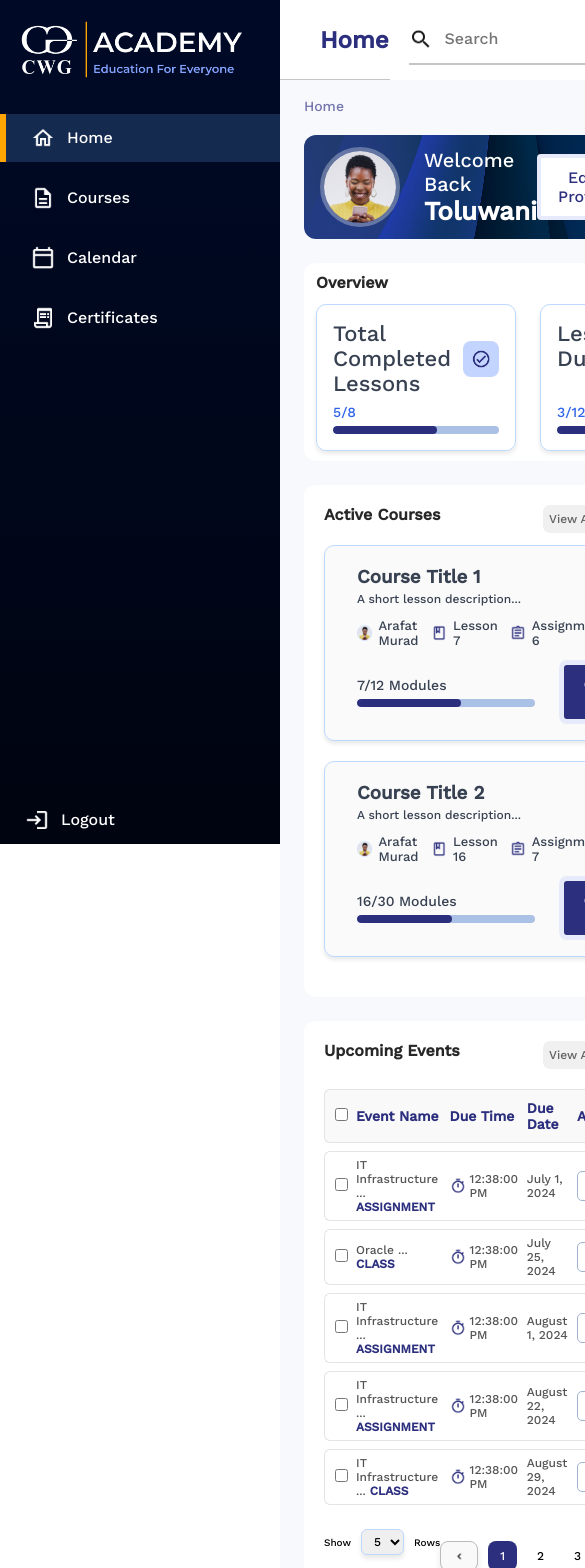
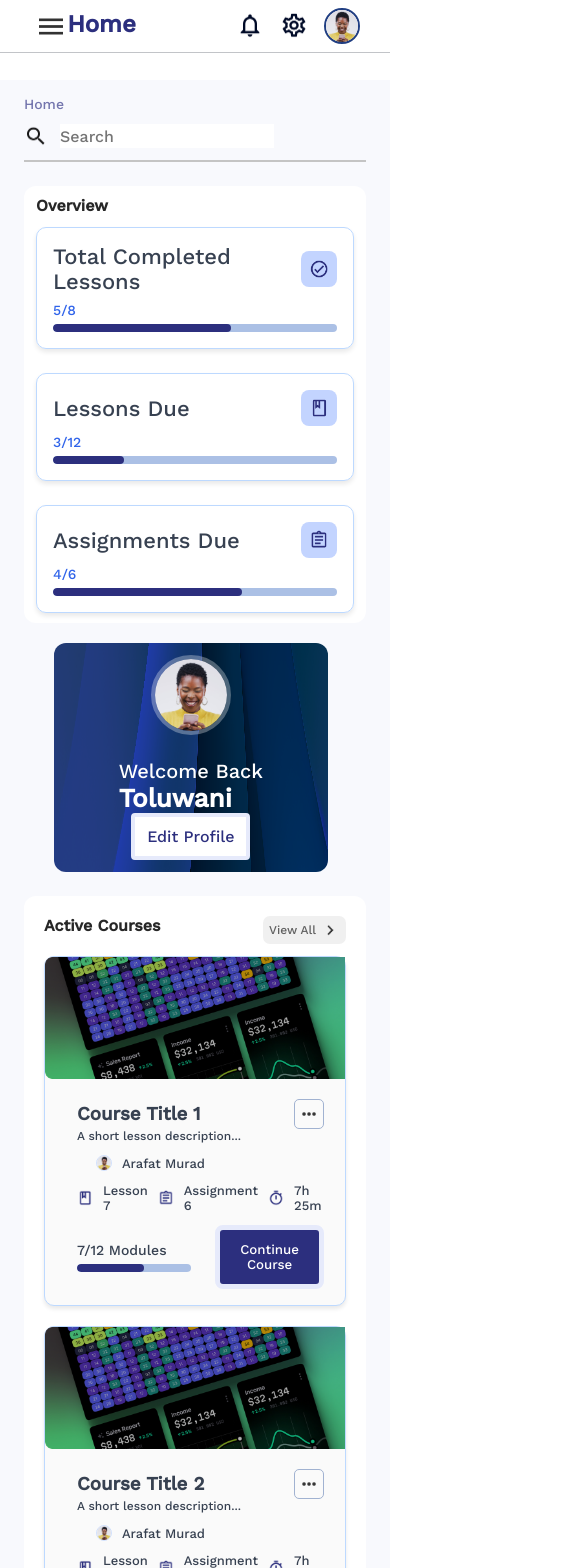
Before and after one commit to Emmanuel111111111111111/LMS-Academy, a React (Vite) app: page /dashboard/overview in a window 390 px wide. Shown: the top 1568 px of the page, 585 px wide, since content can reach past the window. Built offline with nearby package versions, Linux system fonts and the light colour scheme.

Commit message:
Mobile view
Mobile view for Home_user done

```diff
--- a/src/Components/Header/Header.jsx
+++ b/src/Components/Header/Header.jsx
@@ -47,6 +47,7 @@ export const Header = () => {
         <div className={styles.header}>
 
             <div className={styles.headerLeft}>
+                <img src={getImageUrl('menu.png')} />
                 <h3>{PageTitle}</h3>
                 <div className={styles.links}>
                     {linkList.map(({ title, link }, index) => (
--- a/src/Components/Header/Header.module.css
+++ b/src/Components/Header/Header.module.css
@@ -13,7 +13,7 @@
 
 .headerLeft {
     display: flex;
-    align-items: center;
+    align-items: left;
     gap: 20px;
     margin-left: 280px;
 }
@@ -98,3 +98,23 @@
     width: 100%;
     height: 100%;
 }
+
+@media screen and (max-width: 400px) {
+    .header{
+        padding: 8px 10px;
+        height: auto;
+        width: 100%;
+        justify-content: center;
+        left: 0;
+        right: 0;
+    }
+    .searchBar{
+        display: none;
+
+    }
+    .headerLeft{
+        margin-right: 100px;
+        gap: 0px;
+        margin-left: 5px;
+    }
+}
--- a/src/Components/Navbar/Navbar.module.css
+++ b/src/Components/Navbar/Navbar.module.css
@@ -79,3 +79,9 @@
     width: 24px;
     height: 24px;
 }
+
+@media screen and (max-width: 600px) {
+    div.theWhole {
+      display: none;
+    }
+  }
--- a/src/Page/Overviewpage/Overview.jsx
+++ b/src/Page/Overviewpage/Overview.jsx
@@ -1,3 +1,4 @@
+/* eslint-disable react/jsx-key */
 import React, { useRef, useState } from "react";
 import styles from './Overview.module.css';
 import { getImageUrl } from "../../utilis";
@@ -130,8 +131,11 @@ export const Overview = () => {
         <>
         <div className={styles.whole}>
             <a>Home</a>
-
-            <div className={styles.welcomeBanner}>
+                <div className={styles.searchBar}>
+                    <img src={getImageUrl('searchIcon.png')} />
+                    <input type="text" placeholder="Search" />
+                </div>
+            <div className={styles.welcomeBanner}>{/* this needs to move below overview*/}
                 <div className={styles.left}>
                     <img src={getImageUrl('avatar.png')} />
                     <div className={styles.text}>
@@ -200,9 +204,11 @@ export const Overview = () => {
                             <p>{course.description}</p>
                             <div className={styles.courseData}>
                                 <div className={styles.profile}><img src={getImageUrl('profile.png')} alt="" />{course.teacher}</div>
-                                <div><img src={getImageUrl('lesson.png')} alt="" />Lesson {course.currentLesson}</div>
-                                <div><img src={getImageUrl('assignment.png')} alt="" />Assignment {course.currentAssignment}</div>
-                                <div><img src={getImageUrl('timer.png')} alt="" />{course.time}</div>
+                                <div className={styles.coursedatas}>
+                                    <div><img src={getImageUrl('lesson.png')} alt="" />Lesson {course.currentLesson}</div>
+                                    <div><img src={getImageUrl('assignment.png')} alt="" />Assignment {course.currentAssignment}</div>
+                                    <div><img src={getImageUrl('timer.png')} alt="" />{course.time}</div>
+                                </div>
                             </div>
                             <div className={styles.withLoader}>
                                 <div className={styles.coursesLoader}>
--- a/src/Page/Overviewpage/Overview.module.css
+++ b/src/Page/Overviewpage/Overview.module.css
@@ -411,3 +411,94 @@
 .pag {
     flex: 30%
 }
+.searchBar {
+    display: flex;
+    border-bottom: 2px solid #C4C4C4;
+    padding: 12px 0;
+    gap: 12px;
+}
+.searchBar input {
+    border: none;
+    outline: none;
+    font-size: 16px;
+    font-weight: 500;
+    color: #9191B2;
+}
+.searchBar img {
+    width: 24px;
+    height: 24px;
+}
+
+
+
+@media screen and (max-width: 400px) {
+    .whole{
+        display: flex;
+        flex-direction: column;
+        width: 100%;
+        margin: auto;
+        margin-top: 80px;
+
+    }
+    .welcomeBanner{
+        flex-direction: column;
+        justify-content: center;
+        left: 0;
+        right: 0;
+        width: 80%;
+        margin-left: 30px;
+        order: 2;
+    }
+    .left{
+        flex-direction: column;
+        align-items: center;
+    }
+    .text{
+        align-items: center;
+    }
+    .overviews{
+        flex-direction: column;
+        width: 100%;
+        justify-content: center;
+        left: 0;
+        right: 0;
+        order:1;
+    }
+    .courses{
+        flex-direction: column;
+        width: 100%;
+        justify-content: center;
+        left: 0;
+        right: 0;
+        order:3;
+    }
+    .course{
+        flex-direction: column;
+        width: 100%;
+        justify-content: center;
+        left: 0;
+        right: 0;
+        order:1;
+    }
+    .courseData{
+        flex-direction: column;
+
+    }
+    .courseData div{
+        gap:10px;
+    }
+     .profile{
+        margin-right: 100px;
+    }
+    .courseData .coursedatas{
+        font-size: 10px;
+    }
+    .events{
+        flex-direction: column;
+        width: 100%;
+        justify-content: center;
+        left: 0;
+        right: 0;
+        order:4;
+    }
+  }
```
Also changed, not shown: Assets/menu.png (added).
